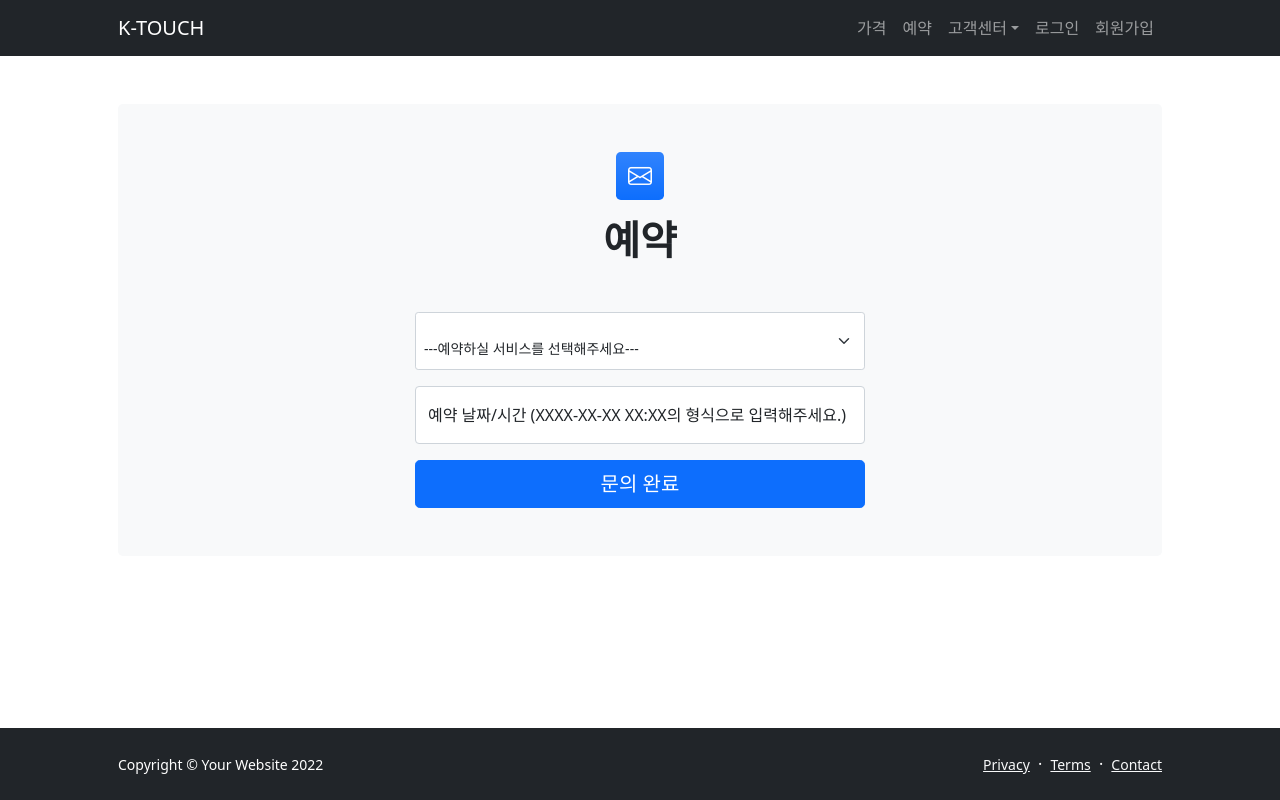
After one commit to R-J-Woo/K-TOUCH, a Django app: page /makereservation/ in a window 1280 px wide. The commit adds this page. Run offline with Django 4.2, Linux system fonts and the light colour scheme; some libraries are stand-ins or nearby versions.

Commit message:
예약 form/template/view 완료

```diff
--- a/ktouch/ktouch/urls.py
+++ b/ktouch/ktouch/urls.py
@@ -18,6 +18,7 @@ from django.urls import path
 from user.views import home, RegisterView, LoginView, logout, pricing
 from question.views import QuestionList, QuestionCreate, QuestionDetail, faq
 from answer.views import AnswerCreate
+from reservation.views import ReserveView
 
 urlpatterns = [
     path('admin/', admin.site.urls),
@@ -29,6 +30,7 @@ urlpatterns = [
     path('question/', QuestionList.as_view()),
     path('question/create/', QuestionCreate.as_view()),
     path('question/<int:pk>/', QuestionDetail.as_view()),
+    path('makereservation/', ReserveView.as_view()),
     path('faq/', faq),
     path('answer/create/', AnswerCreate.as_view()),
 ]
--- a/ktouch/reservation/forms.py
+++ b/ktouch/reservation/forms.py
@@ -13,4 +13,4 @@ SERVICE_CHOICES = (
 class ReservationForm(forms.Form):
     service = forms.ChoiceField(
         widget=forms.Select(), choices=SERVICE_CHOICES, label='예약 서비스')
-    reservation_date = forms.DateTimeField()
+    reservation_date = forms.DateTimeField(label='예약 날짜/시간')
--- /dev/null
+++ b/ktouch/reservation/templates/make_reservation.html
@@ -0,0 +1,48 @@
+{% extends "base.html" %}
+{% block contents %}
+<section class="py-5">
+    <div class="container px-5">
+        <!-- Contact form-->
+        <div class="bg-light rounded-3 py-5 px-4 px-md-5 mb-5">
+            <div class="text-center mb-5">
+                <div class="feature bg-primary bg-gradient text-white rounded-3 mb-3"><i class="bi bi-envelope"></i>
+                </div>
+                <h1 class="fw-bolder">예약</h1>
+            </div>
+            <div class="row gx-5 justify-content-center">
+                <div class="col-lg-8 col-xl-6">
+                    {{ error }}
+                </div>
+            </div>
+            <div class="row gx-5 justify-content-center">
+                <div class="col-lg-8 col-xl-6">
+                    <form method="POST" action=".">
+                        {% csrf_token %}
+                        {% for field in form %}
+                        <div class="form-floating mb-3">
+                            {% if field.name == 'service' %}
+                            <select class="form-select form-select-sm" name="{{ field.name }}">
+                                <option selected">---예약하실 서비스를 선택해주세요---</option>
+                                {% for a, b in form.service.field.choices %}
+                                <option value="{{ a }}">{{ b }}</option>
+                                {% endfor %}
+                            </select>
+                            {% else %}
+                            <input class="form-control" id="{{ field.id_for_label }}"
+                                type="{{ field.field.widget.input_type }}" placeholder="{{ field.label }}"
+                                name="{{ field.name }}" />
+                            <label for="{{ field.id_for_label }}">예약 날짜/시간 (XXXX-XX-XX XX:XX의 형식으로 입력해주세요.)</label>
+                            {% endif %}
+                        </div>
+                        {% if field.errors %}
+                        <span style="color:red">{{ field.errors }}</span>
+                        {% endif %}
+                        {% endfor %}
+                        <div class="d-grid"><button class="btn btn-primary btn-lg" type="submit">문의 완료</button></div>
+                    </form>
+                </div>
+            </div>
+        </div>
+    </div>
+</section>
+{% endblock %}
--- a/ktouch/reservation/views.py
+++ b/ktouch/reservation/views.py
@@ -1,3 +1,23 @@
 from django.shortcuts import render
+from django.views.generic import FormView
+from .forms import ReservationForm
+from .models import Reservation
+from user.models import User
 
 # Create your views here.
+
+
+class ReserveView(FormView):  # 예약하는 view
+    template_name = 'make_reservation.html'
+    form_class = ReservationForm
+    success_url = '/'
+
+    def form_valid(self, form):
+        reservation = Reservation(
+            user=User.objects.get(uid=self.request.session['uid']),
+            service=form.data.get('service'),
+            reservation_date=form.data.get('reservation_date')
+        )
+        reservation.save()
+
+        return super().form_valid(form)
--- a/ktouch/user/templates/base.html
+++ b/ktouch/user/templates/base.html
@@ -28,7 +28,7 @@
                 <div class="collapse navbar-collapse" id="navbarSupportedContent">
                     <ul class="navbar-nav ms-auto mb-2 mb-lg-0">
                         <li class="nav-item"><a class="nav-link" href="/price/">가격</a></li>
-                        <li class="nav-item"><a class="nav-link" href="pricing.html">예약</a></li>
+                        <li class="nav-item"><a class="nav-link" href="/makereservation/">예약</a></li>
                         <li class="nav-item dropdown">
                             <a class="nav-link dropdown-toggle" id="navbarDropdownBlog" href="#" role="button"
                                 data-bs-toggle="dropdown" aria-expanded="false">고객센터</a>
```
Also changed, not shown: ktouch/db.sqlite3, ktouch/reservation/migrations/0002_reservation_service.py (added).
